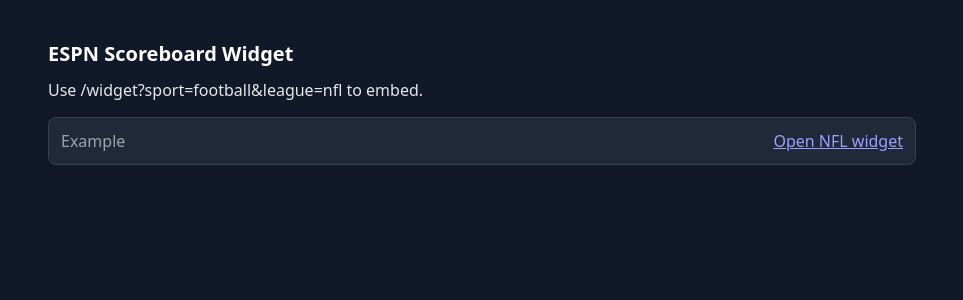
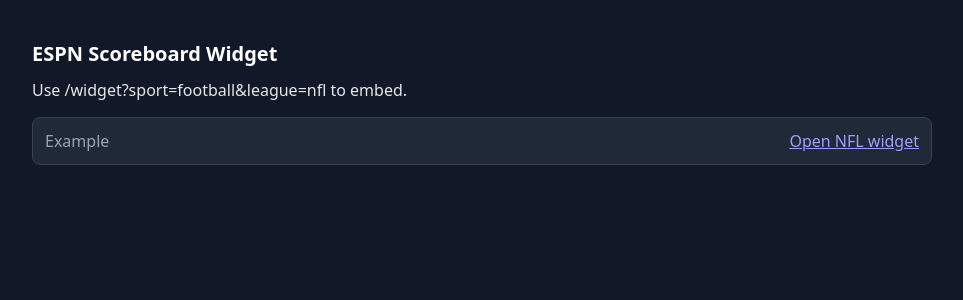
Before and after one commit to lefteriseleftherioule-stack/espn-vercel-widget, a Next.js app: page / in a window 1280 px wide. Shown: the top 300 px of the page, without its empty margins (158-1121 px from the left). Built offline with nearby package versions, Linux system fonts and the light colour scheme.

Commit message:
Update globals.css

```diff
--- a/app/globals.css
+++ b/app/globals.css
@@ -1,41 +1,17 @@
 :root { color-scheme: dark; }
-:root {
-  --bg: #111827;
-  --card: #1f2937;
-  --text: #ffffff;
-  --muted: #e5e7eb;
-  --muted-2: #9ca3af;
-  --border: #374151;
-  --accent: #ff3c00;
-  --green: #16a34a;
-}
-* {
-  box-sizing: border-box;
-}
-html, body { margin: 0; padding: 0; background: var(--bg); color: var(--text); font-family: ui-sans-serif, system-ui, -apple-system, Segoe UI, Roboto, Ubuntu, Cantarell, Noto Sans, Helvetica Neue, Arial, "Apple Color Emoji", "Segoe UI Emoji"; }
+html, body { margin: 0; padding: 0; font-family: ui-sans-serif, system-ui, -apple-system, Segoe UI, Roboto, Ubuntu, Cantarell, Noto Sans, Arial, "Apple Color Emoji", "Segoe UI Emoji"; background: #111827; color: #fff; }
 .container { max-width: 900px; margin: 24px auto; padding: 16px; }
+.title { font-size: 20px; font-weight: 600; margin-bottom: 12px; color: #fff; }
+.subtitle { color: #e5e7eb; margin-bottom: 16px; }
+.card { background: #1f2937; border: 1px solid #374151; border-radius: 8px; padding: 12px; margin-bottom: 12px; }
+.row { display: flex; justify-content: space-between; align-items: center; }
+.badge { display: inline-block; font-size: 12px; background: #374151; color: #e5e7eb; padding: 4px 8px; border-radius: 999px; margin-right: 8px; }
 .grid { display: grid; grid-template-columns: 1fr 1fr; gap: 6px; }
-@media (max-width: 900px) {
-  .grid { grid-template-columns: 1fr; }
-}
-.card { background: var(--card); border: 1px solid var(--border); border-radius: 8px; padding: 12px; margin-bottom: 12px; }
-.title { font-size: 20px; font-weight: 600; margin-bottom: 12px; color: #fff; }
-.subtitle { color: var(--muted); margin-bottom: 16px; }
-.row { display: flex; justify-content: space-between; align-items: center; }
-.link { color: var(--text); text-decoration: none; }
-.link:hover { color: var(--accent); }
-.badge { display: inline-block; font-size: 12px; background: #374151; color: var(--muted); padding: 4px 8px; border-radius: 999px; margin-right: 8px; }
-.muted { color: var(--muted-2); }
-.footer { margin-top: 24px; font-size: 12px; color: var(--muted-2); }
+.muted { color: #9ca3af; }
+.footer { margin-top: 24px; font-size: 12px; color: #9ca3af; }
 .daysbar { display: flex; gap: 8px; margin-bottom: 12px; overflow-x: auto; scroll-snap-type: x mandatory; }
-.daypill { background: #111827; border: 1px solid var(--border); border-radius: 8px; padding: 8px 12px; min-width: 140px; cursor: pointer; scroll-snap-align: center; }
-.daypill-active { background: var(--border); }
+.daypill { background: #111827; border: 1px solid #374151; border-radius: 8px; padding: 8px 12px; min-width: 140px; cursor: pointer; scroll-snap-align: center; }
+.daypill-active { background: #374151; }
 .selector { display: flex; gap: 8px; align-items: center; }
 select { background: #ffffff; color: #111827; border-radius: 6px; padding: 6px; }
 input[type="date"] { background: #ffffff; color: #111827; border-radius: 6px; padding: 6px; }
-.calendaricon { font-size: 20px; }
-.score {
-  font-weight: 700;
-}
-.win { color: var(--green); }
-.loss { color: var(--accent); }
```
